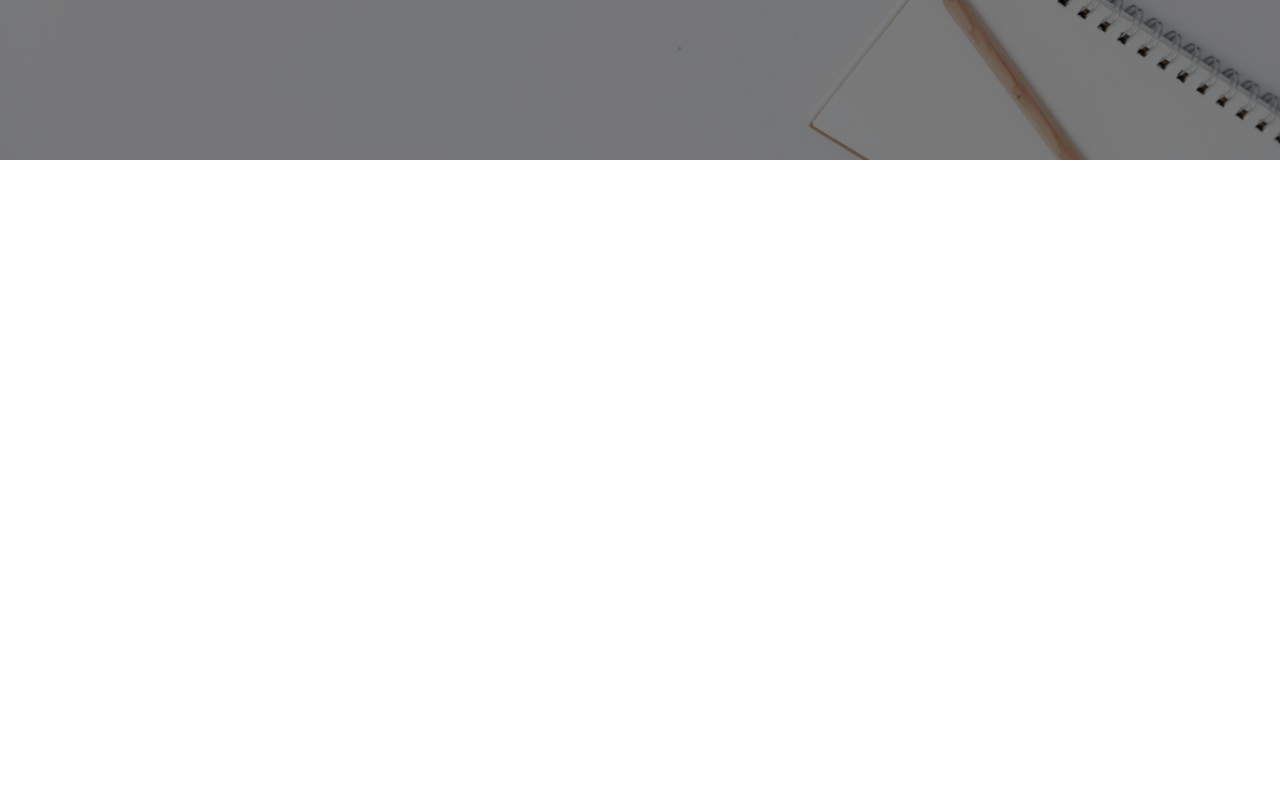
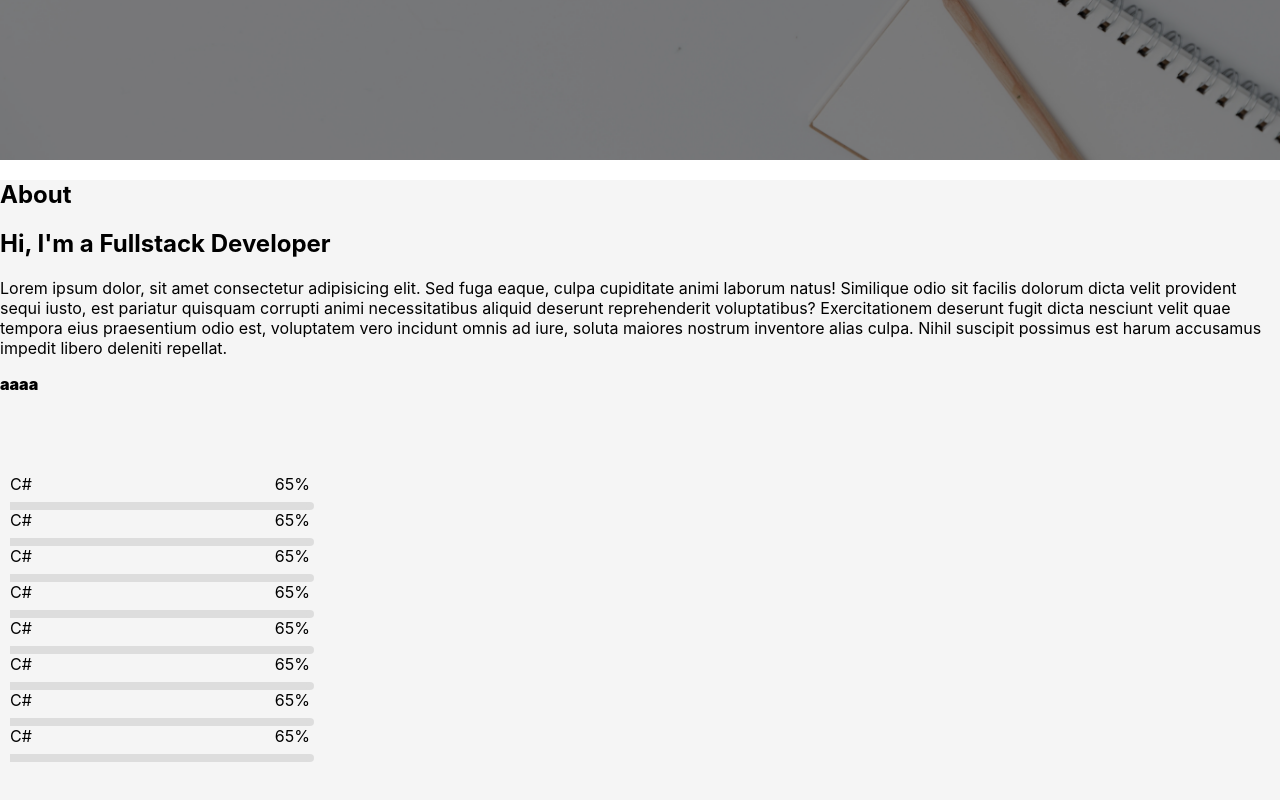
Before and after one commit to trongbinh15/portfolio, a React (Create React App) app: page / in a window 1280 px wide. Shown: the part 640-1440 px from the top of the page. Before the commit the page ends 877 px from the top, so only its background shows below. Built offline with nearby package versions, Linux system fonts and the light colour scheme.

Commit message:
progress bar

```diff
--- a/src/App.jsx
+++ b/src/App.jsx
@@ -7,6 +7,7 @@ import Skeleton from 'react-loading-skeleton';
 library.add(fab);
 
 const HomeComponent = lazy(() => import('./components/Home/home'));
+const AboutComponent = lazy(() => import('./components/About/about'));
 
 function App() {
   return (
@@ -18,7 +19,11 @@ function App() {
           <HomeComponent />
         </section>
       </Suspense>
-      <section id="about"></section>
+      <Suspense fallback={<Skeleton height={'100vh'}></Skeleton>}>
+        <section id="about">
+          <AboutComponent />
+        </section>
+      </Suspense>
       <section id="experiences"></section>
       <section id="interest"></section>
       <section id="contact"></section>
--- a/src/Variables.scss
+++ b/src/Variables.scss
@@ -4,3 +4,9 @@ $dark-color: #343a40;
 $light-color: #f4f4f4;
 $danger-color: #dc3545;
 $success-color: #28a745;
+
+:export {
+    primaryColor: $primary-color;
+    darkColor: $dark-color;
+    successColor: $success-color;
+}
--- /dev/null
+++ b/src/components/About/about-styles.module.scss
@@ -0,0 +1,23 @@
+.container {
+    width: 100vw;
+    height: 100vh;
+    background-color: whitesmoke;
+
+    .inner-width {
+        .content {
+            .skills {
+                display: flex;
+                flex-direction: row;
+
+            }
+
+        }
+
+        .a {
+            font-weight: 900;
+            height: 100px;
+        }
+
+    }
+
+}
--- /dev/null
+++ b/src/components/About/about.jsx
@@ -0,0 +1,65 @@
+import React from 'react';
+import styled from './about-styles.module.scss';
+import ProgressBar from '../ProgressBar/progress-bar';
+import variables from '../../Variables.scss';
+
+function AboutComponent() {
+    return (
+        <>
+            <div className={styled['container']}>
+                <div className={styled['inner-width']}>
+                    <div className={['content']}>
+                        <h1>About</h1>
+                        <h2>Hi, I'm a Fullstack Developer</h2>
+                        <p>Lorem ipsum dolor, sit amet consectetur adipisicing elit. Sed fuga eaque, culpa cupiditate animi laborum natus! Similique odio sit facilis dolorum dicta velit provident sequi iusto, est pariatur quisquam corrupti animi necessitatibus aliquid deserunt reprehenderit voluptatibus? Exercitationem deserunt fugit dicta nesciunt velit quae tempora eius praesentium odio est, voluptatem vero incidunt omnis ad iure, soluta maiores nostrum inventore alias culpa. Nihil suscipit possimus est harum accusamus impedit libero deleniti repellat.</p>
+                        <div className={styled['skills']}>
+                            <div className={styled['a']}>aaaa</div>
+                            <ProgressBar name="C#"
+                                value="0.65"
+                                color={variables.primaryColor}
+                                style={{ width: '300px' }}>
+                            </ProgressBar>
+                            <ProgressBar name="C#"
+                                value="0.65"
+                                color={variables.primaryColor}
+                                style={{ width: '300px' }}>
+                            </ProgressBar>
+                            <ProgressBar name="C#"
+                                value="0.65"
+                                color={variables.primaryColor}
+                                style={{ width: '300px' }}>
+                            </ProgressBar>
+                            <ProgressBar name="C#"
+                                value="0.65"
+                                color={variables.primaryColor}
+                                style={{ width: '300px' }}>
+                            </ProgressBar>
+                            <ProgressBar name="C#"
+                                value="0.65"
+                                color={variables.primaryColor}
+                                style={{ width: '300px' }}>
+                            </ProgressBar>
+                            <ProgressBar name="C#"
+                                value="0.65"
+                                color={variables.primaryColor}
+                                style={{ width: '300px' }}>
+                            </ProgressBar>
+                            <ProgressBar name="C#"
+                                value="0.65"
+                                color={variables.primaryColor}
+                                style={{ width: '300px' }}>
+                            </ProgressBar>
+                            <ProgressBar name="C#"
+                                value="0.65"
+                                color={variables.primaryColor}
+                                style={{ width: '300px' }}>
+                            </ProgressBar>
+                        </div>
+                    </div>
+                </div>
+            </div>
+        </>
+    )
+}
+
+export default AboutComponent;
--- a/src/components/Home/home-styles.module.scss
+++ b/src/components/Home/home-styles.module.scss
@@ -79,14 +79,14 @@
 
 @keyframes textanim {
     25% {
-        content: "A Developer";
+        content: "Normal Guy";
     }
 
     50% {
-        content: "A Designer";
+        content: "Fullstack Developer";
     }
 
     75% {
-        content: "A Coder";
+        content: "Nice to meet you :D";
     }
 }
--- /dev/null
+++ b/src/components/ProgressBar/progress-bar.jsx
@@ -0,0 +1,26 @@
+import React from 'react';
+import styled from './progress-bar.module.scss';
+function ProgressBar({ name, value, color, style }) {
+
+    const progressStyled = {
+        width: value * 100 + '%',
+        'background-color': color,
+    }
+
+    return (
+        <>
+            <div className={styled['container']} style={style}>
+                <div className={styled['information']}>
+                    <span>{name}</span>
+                    <span>{value * 100}%</span>
+                </div>
+                <div className={styled['bar']} >
+                    <div className={styled['full']}></div>
+                    <div className={styled['progress']} style={progressStyled}></div>
+                </div>
+            </div>
+        </>
+    );
+}
+
+export default ProgressBar;
--- /dev/null
+++ b/src/components/ProgressBar/progress-bar.module.scss
@@ -0,0 +1,61 @@
+@import '../../Variables.scss';
+
+.container {
+    margin-left: 10px;
+
+    .information {
+        display: flex;
+        justify-content: space-between;
+        margin-bottom: 8px;
+    }
+
+    .bar {
+        width: 100%;
+        position: relative;
+
+        .full {
+            height: 8px;
+            background-color: #ddd;
+            z-index: 1;
+            position: relative;
+
+            &:after {
+                content: '';
+                height: 8px;
+                width: 8px;
+                border-radius: 50%;
+                background-color: inherit;
+                position: absolute;
+                right: -4px;
+            }
+        }
+
+        .progress {
+            position: absolute;
+            height: 8px;
+            bottom: 0;
+            z-index: 2;
+
+            &::before {
+                content: '';
+                height: 8px;
+                width: 8px;
+                border-radius: 50%;
+                background-color: inherit;
+                position: absolute;
+                left: -4px;
+            }
+
+            &::after {
+                content: '';
+                height: 8px;
+                width: 8px;
+                border-radius: 50%;
+                background-color: inherit;
+                position: absolute;
+                right: -4px;
+            }
+
+        }
+    }
+}
```
